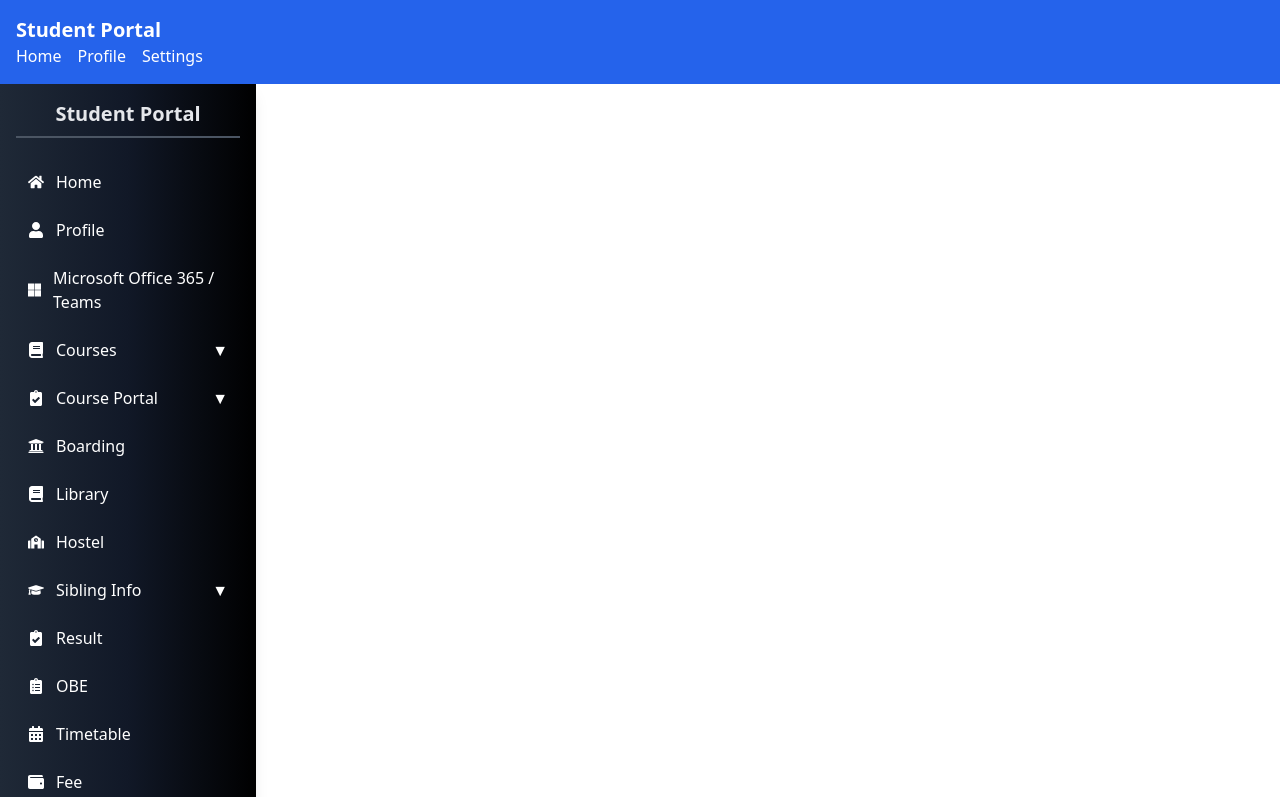
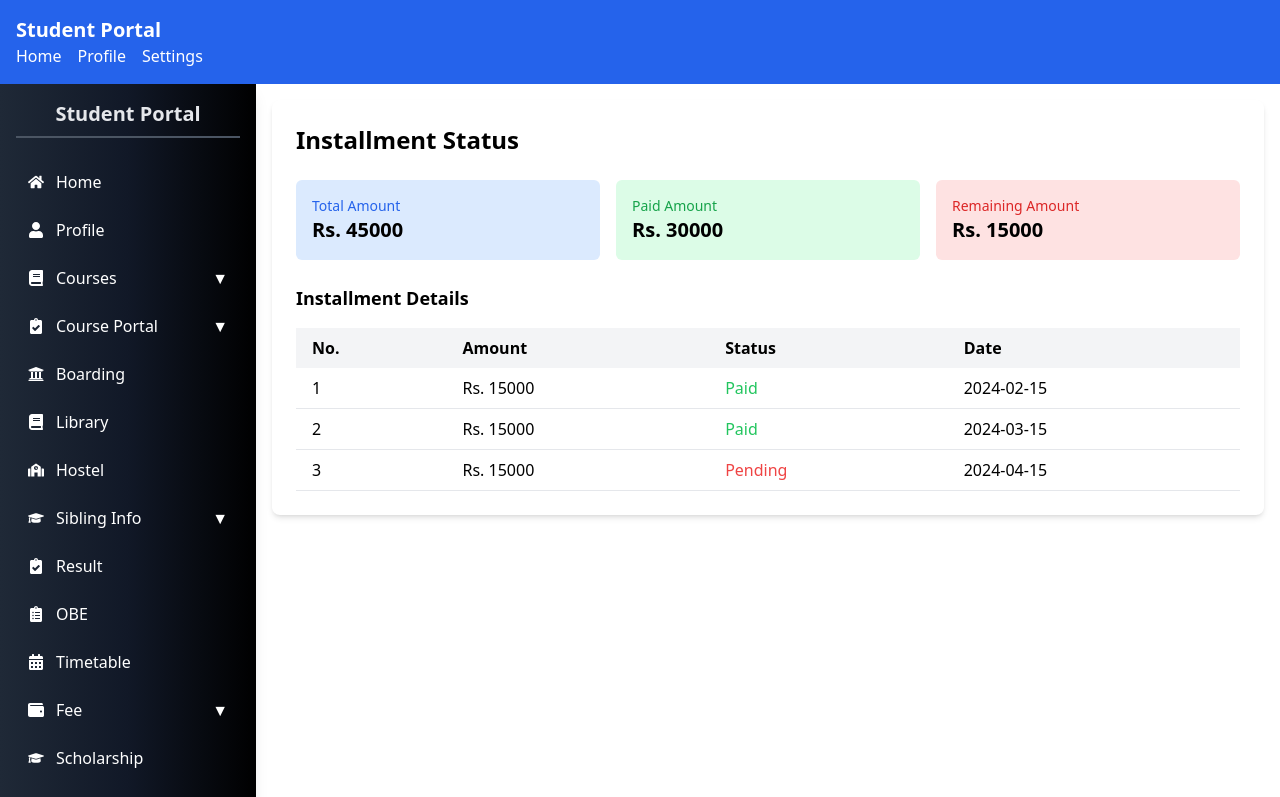
Before and after one commit to AkhlaqAltaf/uni_portal, a React (Vite) app in the folder uni_portal_frontend/: page /fee/installment-status in a window 1280 px wide. Shown: the top 797 px of the page. Built offline with nearby package versions, Linux system fonts and the light colour scheme.

Commit message:
Fee Portion updated

```diff
--- a/uni_portal_frontend/src/App.jsx
+++ b/uni_portal_frontend/src/App.jsx
@@ -15,6 +15,10 @@ import AssignmentSummary from "./components/widgets/AssignmentSummary";
 import PendingAssignments from "./components/widgets/PendingAssignments";
 import AddSibling from "./components/widgets/AddSiblingInfo";
 import LibraryComponent from "./components/widgets/LibraryComponent";
+import Challan from "./components/widgets/Challan";
+import FeeHistory from "./components/widgets/FeeHistory";
+import FeeInstallment from "./components/widgets/FeeInstallment";
+import FeeInstallmentStatus from "./components/widgets/FeeInstallmentStatus";
 const App = () => {
   return (
     <MainLayout>
@@ -42,6 +46,11 @@ const App = () => {
         />
 
         <Route path="/sibling-info/add-sibling-info" element={<AddSibling />} />
+
+        <Route path="/fee/challan" element={<Challan />} />
+        <Route path="/fee/history" element={<FeeHistory />} />
+        <Route path="/fee/installment" element={<FeeInstallment />} />
+        <Route path="/fee/installment-status" element={<FeeInstallmentStatus />} />
       </Routes>
     </MainLayout>
   );
--- a/uni_portal_frontend/src/components/Sidebar.jsx
+++ b/uni_portal_frontend/src/components/Sidebar.jsx
@@ -18,9 +18,9 @@ import {
 
 const Sidebar = () => {
   const [isCoursesDropdownOpen, setCoursesDropdownOpen] = useState(false);
-  const [isCoursePortalDropdownOpen, setCoursePortalDropdownOpen] =
-    useState(false);
+  const [isCoursePortalDropdownOpen, setCoursePortalDropdownOpen] =useState(false);
   const [isSiblingDropdownOpen, setSiblingDropdownOpen] = useState(false);
+  const [isFeeDropdownOpen, setFeeDropdownOpen] = useState(false);
 
   const toggleCoursesDropdown = () => {
     setCoursesDropdownOpen(!isCoursesDropdownOpen);
@@ -32,6 +32,10 @@ const Sidebar = () => {
 
   const toggleSiblingDropdown = () => {
     setSiblingDropdownOpen(!isSiblingDropdownOpen);
+  };
+
+  const toggleFeeDropdown = () => {
+    setFeeDropdownOpen(!isFeeDropdownOpen);
   };
 
   return (
@@ -56,14 +60,14 @@ const Sidebar = () => {
             <FaUser className="mr-3" /> Profile
           </Link>
         </li>
-        <li>
+        {/* <li>
           <Link
             to="/dashboard"
             className="flex items-center px-3 py-2 hover:bg-gray-700 rounded-md transition-colors duration-300"
           >
             <FaMicrosoft className="mr-3" /> Microsoft Office 365 / Teams
           </Link>
-        </li>
+        </li> */}
         {/* <li>
           <Link
             to="/dashboard"
@@ -254,13 +258,51 @@ const Sidebar = () => {
           </Link>
         </li>
         <li>
-          <Link
-            to="/dashboard"
-            className="flex items-center px-3 py-2 hover:bg-gray-700 rounded-md transition-colors duration-300"
+          <button
+            onClick={toggleFeeDropdown}
+            className="w-full flex items-center px-3 py-2 hover:bg-gray-700 rounded-md transition-colors duration-300 text-left"
           >
-            <FaWallet className="mr-3" /> Fee
-          </Link>
-        </li>
+            <FaWallet className="mr-3" />
+            Fee
+            <span className="ml-auto">{isFeeDropdownOpen ? "▲" : "▼"}</span>
+          </button>
+          {isFeeDropdownOpen && (
+            <ul className="ml-6 mt-2 space-y-1">
+              <li>
+                <Link
+                  to="/fee/challan"
+                  className="block px-2 py-1 hover:text-gray-400"
+                >
+                  Challan
+                </Link>
+              </li>
+              <li>
+                <Link
+                  to="/fee/history"
+                  className="block px-2 py-1 hover:text-gray-400"
+                >
+                  History
+                  </Link>
+              </li>
+              <li>
+                <Link
+                  to="/fee/installment"
+                  className="block px-2 py-1 hover:text-gray-400"
+                >
+                  Fee Installment
+                </Link>
+              </li>
+              <li>
+                <Link
+                  to="/fee/installment-status"
+                  className="block px-2 py-1 hover:text-gray-400"
+                >
+                  Fee Installment Status
+                </Link>
+              </li>
+            </ul>
+          )}
+      </li>
         <li>
           <Link
             to="/dashboard"
--- /dev/null
+++ b/uni_portal_frontend/src/components/widgets/Challan.jsx
@@ -0,0 +1,39 @@
+import React from 'react';
+
+const Challan = () => {
+    const challanData = {
+        challanNo: "CHN-2024-001",
+        dueDate: "2024-04-15",
+        amount: 45000,
+        status: "Unpaid"
+    };
+
+    return (
+        <div className="p-6 bg-white rounded-lg shadow-md">
+            <h2 className="text-2xl font-semibold mb-6">Fee Challan</h2>
+            <div className="space-y-4">
+                <div className="flex justify-between border-b pb-2">
+                    <span className="font-medium">Challan No:</span>
+                    <span>{challanData.challanNo}</span>
+                </div>
+                <div className="flex justify-between border-b pb-2">
+                    <span className="font-medium">Due Date:</span>
+                    <span>{challanData.dueDate}</span>
+                </div>
+                <div className="flex justify-between border-b pb-2">
+                    <span className="font-medium">Amount:</span>
+                    <span>Rs. {challanData.amount}</span>
+                </div>
+                <div className="flex justify-between">
+                    <span className="font-medium">Status:</span>
+                    <span className="text-red-500 font-semibold">{challanData.status}</span>
+                </div>
+                <button className="mt-4 w-full bg-blue-500 text-white py-2 rounded-md hover:bg-blue-600">
+                    Download Challan
+                </button>
+            </div>
+        </div>
+    );
+};
+
+export default Challan;
--- /dev/null
+++ b/uni_portal_frontend/src/components/widgets/FeeHistory.jsx
@@ -0,0 +1,39 @@
+import React from 'react';
+
+const FeeHistory = () => {
+    const feeHistory = [
+        { semester: "Spring 2024", amount: 45000, status: "Paid", date: "2024-01-15" },
+        { semester: "Fall 2023", amount: 42000, status: "Paid", date: "2023-09-15" },
+        { semester: "Spring 2023", amount: 40000, status: "Paid", date: "2023-01-15" },
+    ];
+
+    return (
+        <div className="p-6 bg-white rounded-lg shadow-md">
+            <h2 className="text-2xl font-semibold mb-6">Fee History</h2>
+            <table className="min-w-full">
+                <thead>
+                    <tr className="bg-gray-100">
+                        <th className="py-2 px-4 text-left">Semester</th>
+                        <th className="py-2 px-4 text-left">Amount</th>
+                        <th className="py-2 px-4 text-left">Status</th>
+                        <th className="py-2 px-4 text-left">Date</th>
+                    </tr>
+                </thead>
+                <tbody>
+                    {feeHistory.map((item, index) => (
+                        <tr key={index} className="border-b">
+                            <td className="py-2 px-4">{item.semester}</td>
+                            <td className="py-2 px-4">Rs. {item.amount}</td>
+                            <td className="py-2 px-4">
+                                <span className="text-green-500">{item.status}</span>
+                            </td>
+                            <td className="py-2 px-4">{item.date}</td>
+                        </tr>
+                    ))}
+                </tbody>
+            </table>
+        </div>
+    );
+};
+
+export default FeeHistory;
--- /dev/null
+++ b/uni_portal_frontend/src/components/widgets/FeeInstallment.jsx
@@ -0,0 +1,34 @@
+import React from 'react';
+
+const FeeInstallment = () => {
+    const [installments, setInstallments] = React.useState([
+        { amount: 15000, dueDate: "2024-04-15" },
+        { amount: 15000, dueDate: "2024-05-15" },
+        { amount: 15000, dueDate: "2024-06-15" },
+    ]);
+
+    return (
+        <div className="p-6 bg-white rounded-lg shadow-md">
+            <h2 className="text-2xl font-semibold mb-6">Fee Installment Plan</h2>
+            <div className="space-y-4">
+                {installments.map((installment, index) => (
+                    <div key={index} className="border p-4 rounded-md">
+                        <div className="flex justify-between mb-2">
+                            <span className="font-medium">Installment {index + 1}</span>
+                            <span>Rs. {installment.amount}</span>
+                        </div>
+                        <div className="flex justify-between text-sm text-gray-600">
+                            <span>Due Date:</span>
+                            <span>{installment.dueDate}</span>
+                        </div>
+                    </div>
+                ))}
+                <button className="mt-4 w-full bg-blue-500 text-white py-2 rounded-md hover:bg-blue-600">
+                    Apply for Installment Plan
+                </button>
+            </div>
+        </div>
+    );
+};
+
+export default FeeInstallment;
--- /dev/null
+++ b/uni_portal_frontend/src/components/widgets/FeeInstallmentStatus.jsx
@@ -0,0 +1,64 @@
+import React from 'react';
+
+const FeeInstallmentStatus = () => {
+    const installmentStatus = {
+        totalAmount: 45000,
+        paidAmount: 30000,
+        remainingAmount: 15000,
+        nextDueDate: "2024-04-15",
+        installments: [
+            { no: 1, amount: 15000, status: "Paid", date: "2024-02-15" },
+            { no: 2, amount: 15000, status: "Paid", date: "2024-03-15" },
+            { no: 3, amount: 15000, status: "Pending", dueDate: "2024-04-15" },
+        ]
+    };
+
+    return (
+        <div className="p-6 bg-white rounded-lg shadow-md">
+            <h2 className="text-2xl font-semibold mb-6">Installment Status</h2>
+            <div className="grid grid-cols-3 gap-4 mb-6">
+                <div className="bg-blue-100 p-4 rounded-md">
+                    <div className="text-sm text-blue-600">Total Amount</div>
+                    <div className="text-xl font-semibold">Rs. {installmentStatus.totalAmount}</div>
+                </div>
+                <div className="bg-green-100 p-4 rounded-md">
+                    <div className="text-sm text-green-600">Paid Amount</div>
+                    <div className="text-xl font-semibold">Rs. {installmentStatus.paidAmount}</div>
+                </div>
+                <div className="bg-red-100 p-4 rounded-md">
+                    <div className="text-sm text-red-600">Remaining Amount</div>
+                    <div className="text-xl font-semibold">Rs. {installmentStatus.remainingAmount}</div>
+                </div>
+            </div>
+            <div className="mt-6">
+                <h3 className="text-lg font-semibold mb-4">Installment Details</h3>
+                <table className="min-w-full">
+                    <thead>
+                        <tr className="bg-gray-100">
+                            <th className="py-2 px-4 text-left">No.</th>
+                            <th className="py-2 px-4 text-left">Amount</th>
+                            <th className="py-2 px-4 text-left">Status</th>
+                            <th className="py-2 px-4 text-left">Date</th>
+                        </tr>
+                    </thead>
+                    <tbody>
+                        {installmentStatus.installments.map((installment) => (
+                            <tr key={installment.no} className="border-b">
+                                <td className="py-2 px-4">{installment.no}</td>
+                                <td className="py-2 px-4">Rs. {installment.amount}</td>
+                                <td className="py-2 px-4">
+                                    <span className={installment.status === "Paid" ? "text-green-500" : "text-red-500"}>
+                                        {installment.status}
+                                    </span>
+                                </td>
+                                <td className="py-2 px-4">{installment.status === "Paid" ? installment.date : installment.dueDate}</td>
+                            </tr>
+                        ))}
+                    </tbody>
+                </table>
+            </div>
+        </div>
+    );
+};
+
+export default FeeInstallmentStatus;
```
